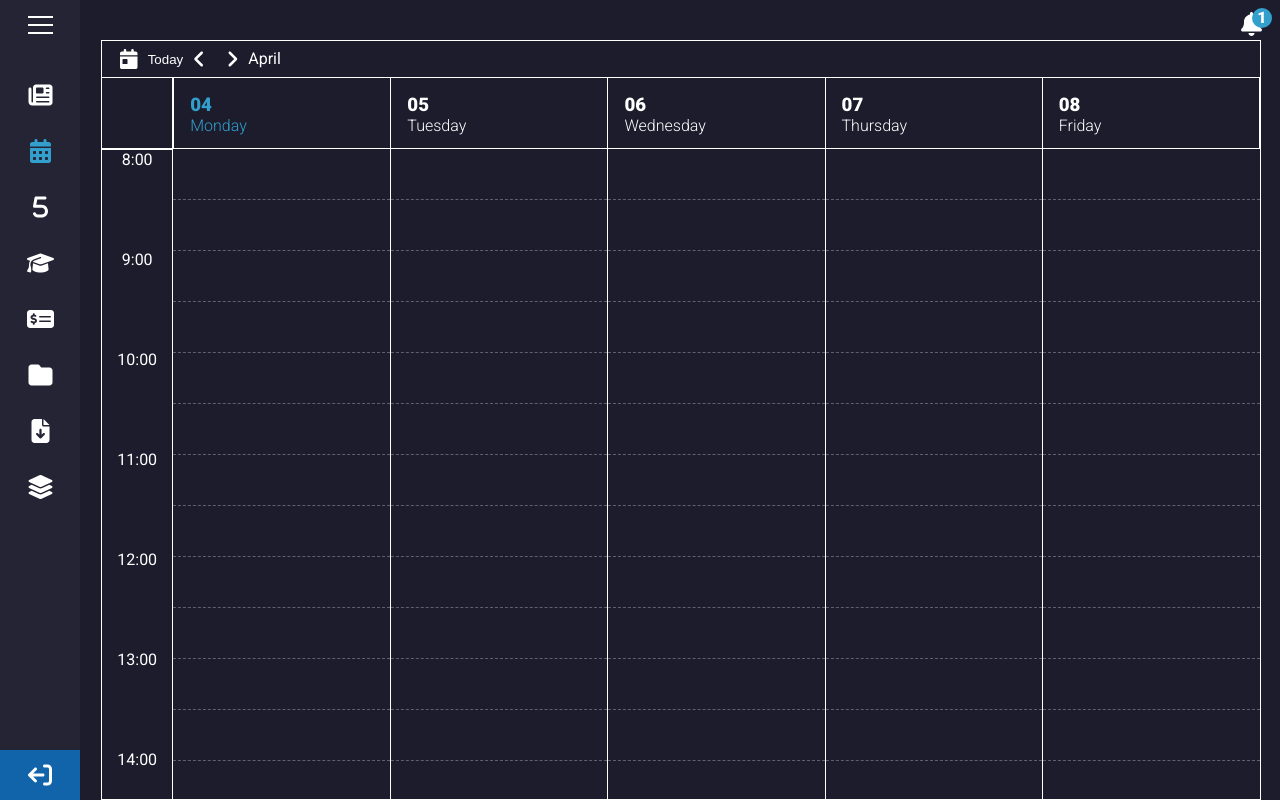
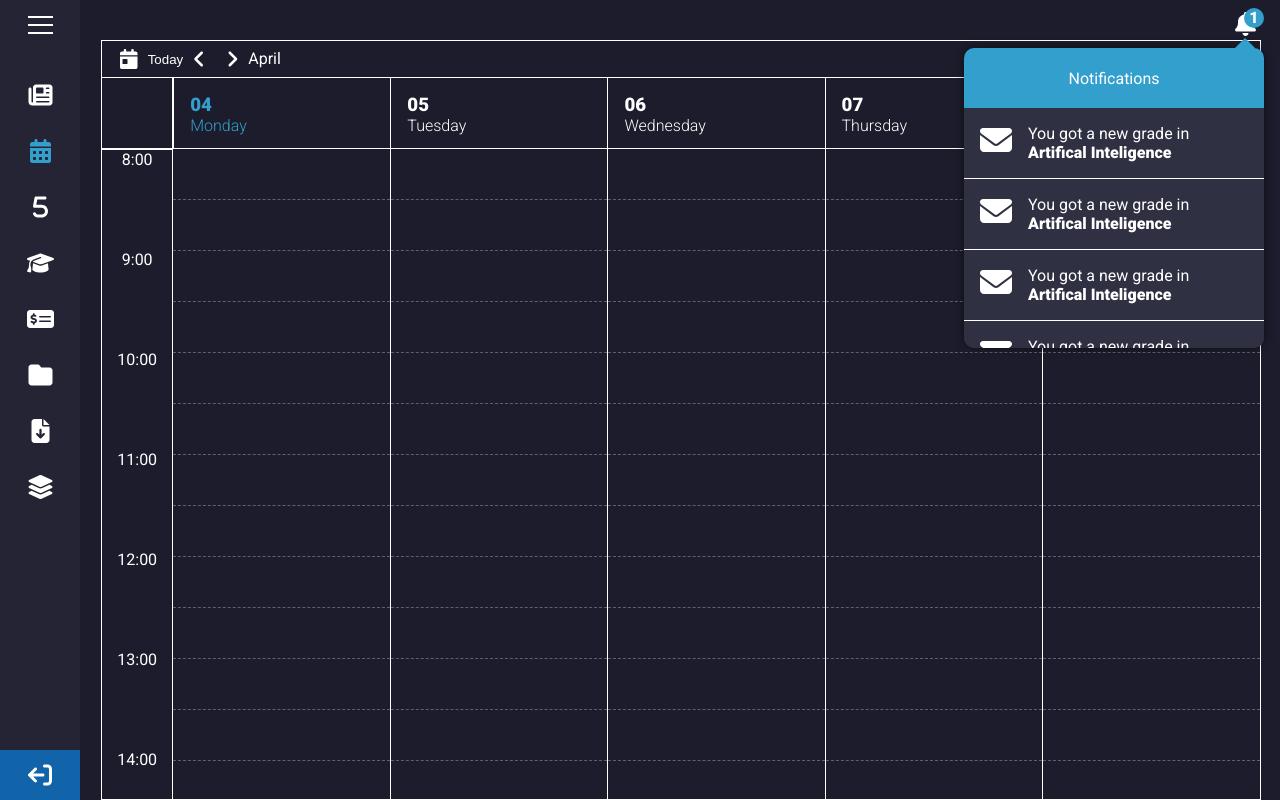
Before and after one commit to LeCarteloo/VirtualUniversity, a React (Create React App) app: page /home/calendar in a window 1280 px wide. Built offline with nearby package versions, Linux system fonts and the light colour scheme.

Commit message:
Added notification box
Notification bell now contains a box where all future notifications will be shown (with the help of NotificationItem component)

```diff
--- a/src/components/Home.js
+++ b/src/components/Home.js
@@ -6,7 +6,7 @@ import Articles from "./articles/Articles";
 import Article from "./articles/Article";
 import Grades from "./Grades";
 import Calendar from "./calendar/Calendar";
-import Notifications from "./Notifications";
+import Notifications from "./notifications/Notifications";
 import Files from "./files/Files";
 
 const Home = () => {
--- a/src/components/Notifications.js
+++ /dev/null
@@ -1,15 +0,0 @@
-import { FontAwesomeIcon } from "@fortawesome/react-fontawesome";
-import { faBell } from "@fortawesome/free-solid-svg-icons";
-
-import "../styles/notifications.scss";
-
-const Notifications = () => {
-  return (
-    <div className="notifications">
-      <FontAwesomeIcon icon={faBell} size="xl" className="notif-icon" />
-      <span className="notif-amount show">1</span>
-    </div>
-  );
-};
-
-export default Notifications;
--- a/src/components/articles/Article.js
+++ b/src/components/articles/Article.js
@@ -7,6 +7,7 @@ const Article = () => {
 
   // Future api call
   const article = {};
+
   return (
     <article>
       <div className="article-image">
--- a/src/components/calendar/TimeMarker.js
+++ b/src/components/calendar/TimeMarker.js
@@ -5,7 +5,7 @@ const TimeMarker = () => {
     const time = new Date();
 
     if (time.getHours() >= 8 && time.getHours() <= 22)
-      return (time.getHours() + time.getMinutes() / 60 - 8) * 100;
+      return (time.getHours() + time.getMinutes() / 60 - 8) * 102;
 
     return -5;
   };
@@ -13,6 +13,7 @@ const TimeMarker = () => {
   const [top, setTop] = useState(getTime());
 
   useEffect(() => {
+    console.log("YO");
     const interval = setInterval(() => setTop(getTime()), 60000);
     return () => {
       clearInterval(interval);
--- /dev/null
+++ b/src/components/notifications/NotificationItem.js
@@ -0,0 +1,18 @@
+import { FontAwesomeIcon } from "@fortawesome/react-fontawesome";
+import { faEnvelope } from "@fortawesome/free-solid-svg-icons";
+
+import "../../styles/notifications.scss";
+
+const NotificationItem = () => {
+  return (
+    <div className="notification">
+      <FontAwesomeIcon icon={faEnvelope} size="2xl" />
+      <p className="notification-text">
+        You got a new grade in
+        <span style={{ fontWeight: "800" }}> Artifical Inteligence</span>
+      </p>
+    </div>
+  );
+};
+
+export default NotificationItem;
--- /dev/null
+++ b/src/components/notifications/Notifications.js
@@ -0,0 +1,27 @@
+import { FontAwesomeIcon } from "@fortawesome/react-fontawesome";
+import { faBell } from "@fortawesome/free-solid-svg-icons";
+
+import NotificationItem from "./NotificationItem";
+
+import "../../styles/notifications.scss";
+
+const Notifications = () => {
+  return (
+    <div className="notifications">
+      <FontAwesomeIcon icon={faBell} size="xl" className="notif-icon" />
+      <span className="notif-amount show">1</span>
+      <div className="notif-tooltip">
+        <div className="tooltip-header">Notifications</div>
+        <div className="tooltip-content">
+          <NotificationItem />
+          <NotificationItem />
+          <NotificationItem />
+          <NotificationItem />
+          <NotificationItem />
+        </div>
+      </div>
+    </div>
+  );
+};
+
+export default Notifications;
--- a/src/styles/calendar.scss
+++ b/src/styles/calendar.scss
@@ -174,7 +174,7 @@
       visibility: hidden;
       transform: translateY(-8%);
       opacity: 0;
-      z-index: 1;
+      z-index: 2;
       transition: opacity 0.2s;
     }
 
@@ -232,6 +232,6 @@
     position: absolute;
     width: 100%;
     border-bottom: 2px dashed global.$primary;
-    z-index: 10;
+    z-index: 1;
   }
 }
--- a/src/styles/notifications.scss
+++ b/src/styles/notifications.scss
@@ -5,18 +5,19 @@
   top: 0;
   right: 0;
   z-index: 9;
-  cursor: pointer;
 
   .notif-icon {
-    padding: 0.5em 0.75em;
+    padding: 0.5em 1em;
+    cursor: pointer;
   }
 
   .notif-amount {
     transition: 1s;
     visibility: hidden;
     position: absolute;
+    pointer-events: none;
     top: 0.5em;
-    right: 0.5em;
+    right: 1em;
     width: 20px;
     height: 20px;
     font-weight: 800;
@@ -28,7 +29,60 @@
     }
   }
 
-  //   &:hover {
+  .notif-tooltip {
+    position: absolute;
+    width: 300px;
+    height: 300px;
+    top: 3em;
+    right: 1em;
+    box-shadow: 0 0 10px 0 rgba(0, 0, 0, 0.511);
+    border-radius: 10px;
 
-  //   }
+    &::before {
+      content: "";
+      position: absolute;
+      top: -20px;
+      right: 3%;
+      margin-left: -10px;
+      border-width: 10px;
+      border-style: solid;
+      border-color: transparent transparent global.$primary transparent;
+    }
+
+    .tooltip-header {
+      display: flex;
+      position: relative;
+      z-index: 5;
+      height: 20%;
+      border-top-left-radius: 10px;
+      border-top-right-radius: 10px;
+      align-items: center;
+      justify-content: center;
+      background-color: global.$primary;
+    }
+
+    .tooltip-content {
+      height: 80%;
+      background-color: global.$fourth;
+      border-bottom-left-radius: 10px;
+      border-bottom-right-radius: 10px;
+      overflow: auto;
+      // Hidding scrollbar
+      -ms-overflow-style: none; /* IE and Edge */
+      scrollbar-width: none; /* Firefox */
+      &::-webkit-scrollbar {
+        display: none;
+      }
+    }
+
+    .notification {
+      padding: 1em;
+      display: flex;
+      border-bottom: 1px solid global.$font;
+      .notification-text {
+        margin-left: 1em;
+        display: inline;
+      }
+    }
+  }
 }
```
